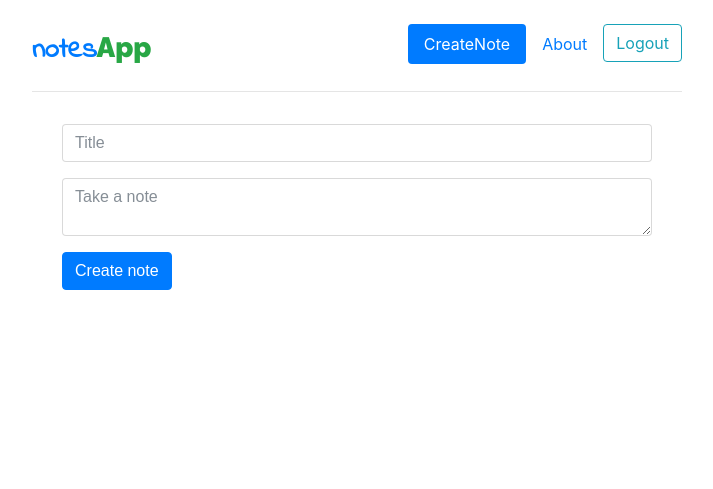
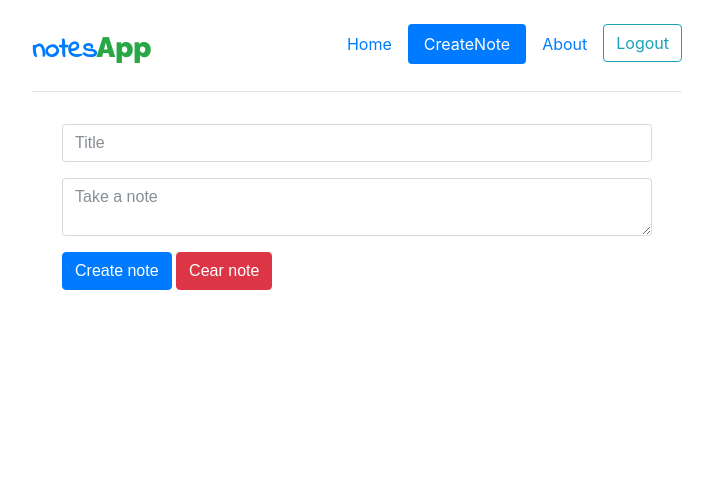
Before and after one commit to imosudi/noteapp, a Flask app: page /notes/create in a window 1280 px wide. Shown: the top 489 px of the page, without its empty margins (283-996 px from the left). Run offline with Flask 2, Linux system fonts and the light colour scheme; the visitor is signed in with stand-in values (Sample User, id 1); some libraries are stand-ins or nearby versions; some web fonts are replaced.

Commit message:
app create note reset content

```diff
--- a/cgi-bin/noteapp/noteapp.py
+++ b/cgi-bin/noteapp/noteapp.py
@@ -85,7 +85,11 @@ def home():
     else:
         return redirect(url_for('dashboard'))
 
-
+@app.route('/about')
+def about():
+    pageName = "about"
+    return render_template("about.html", pageName=pageName, current_time=datetime.utcnow())
+    pass
 
 
 @app.route("/notes/create", methods=["GET", "POST"])
--- a/cgi-bin/noteapp/templates/base.html
+++ b/cgi-bin/noteapp/templates/base.html
@@ -1,5 +1,5 @@
 {% extends "bootstrap/base.html" %}
-{% block title %}Simple CRUD App by Mosudi{% endblock %}
+{% block title %}noteApp by imosudi{% endblock %}
 
 {% block styles %}
 	<link rel="stylesheet" type="text/css"
@@ -34,6 +34,17 @@
 CKEDITOR.replace('noteeditor');
 </script>
 
+<script type="text/javascript">
+function clearnoteeditor() {
+CKEDITOR.instances.noteeditor.setData(" ");
+}
+</script>
+<script>
+function ClearFields() {
+     document.getElementById("noteeditor").value = "";
+}
+</script>
+
 {{ moment.include_moment() }}
 {% endblock %}
 
--- a/cgi-bin/noteapp/templates/create_note.html
+++ b/cgi-bin/noteapp/templates/create_note.html
@@ -27,6 +27,7 @@
 
 		<p>
 			<button type="submit" class="btn btn-primary">Create note</button>
+			 <button type="reset"  onclick="clearnoteeditor();" class="btn btn-danger">Cear note</button>
 		</p>
 	</form>
 </div>
--- a/cgi-bin/noteapp/templates/home.html
+++ b/cgi-bin/noteapp/templates/home.html
@@ -1,5 +1,5 @@
 {% extends "base.html" %}
-{% block title %}Web App{% endblock %}
+{#% block title %}Web App{% endblock %#}
 {% block page_content %}
 
 
--- a/cgi-bin/noteapp/templates/includes/_navigationbar.html
+++ b/cgi-bin/noteapp/templates/includes/_navigationbar.html
@@ -4,18 +4,30 @@
         <nav>
           <ul class="nav nav-pills float-right">
 
-            <!--li class="nav-item">
-              <!-a class="nav-link active" href="/"->
+            {% if session.logged_in != True %}
+            <li class="nav-item">
             		{% if pageName == "home" %}
             			<a class="nav-link active" href="/">
             		{% else %}
             			<a class="nav-link " href="/">
             		{% endif %}
             	   Home <span class="sr-only">(current)</span></a>
-            </li-->
+            </li>
+            {% endif %}
+
+            {% if pageName == "/notes/create" %}
+            <li class="nav-item">
+            		{% if pageName == "home" %}
+            			<a class="nav-link active" href="/">
+            		{% else %}
+            			<a class="nav-link " href="/">
+            		{% endif %}
+            	   Home <span class="sr-only">(current)</span></a>
+            </li>
+            {% endif %}
+
 		{% if session.logged_in != True %}
 		    <li class="nav-item">
-		      <!-- a class="nav-link" href="/notes"-->
 			{% if pageName == "/register" %}
 				<a class="nav-link active" href="/register">
 			{% else %}
@@ -46,16 +58,6 @@
 		ViewNote</a>
 		    </li-->
 
-		{% if session.logged_in == True %}
-		    <li class="nav-item">
-			{% if pageName == "about" %}
-				<a class="nav-link active" href="/about">
-			{% else %}
-				<a class="nav-link " href="#">
-			{% endif %}
-		About</a>
-		    </li>
-		{% endif %}
 
 		{% if session.logged_in != True %}
 		    <li class="nav-item">
@@ -67,6 +69,19 @@
 		Login</a>
 		    </li>
 		{% endif %}
+
+
+
+    		    <li class="nav-item">
+    			{% if pageName == "about" %}
+    				<a class="nav-link active" href="/about">
+    			{% else %}
+    				<a class="nav-link " href="/about">
+    			{% endif %}
+    		About</a>
+    		    </li>
+
+
 			<li>
 			{% if session.logged_in == True %}
 				<a href="/logout" type="button" class="btn btn-outline-info">Logout</a>
```
Lines whose indentation alone changed are shown as unchanged.
